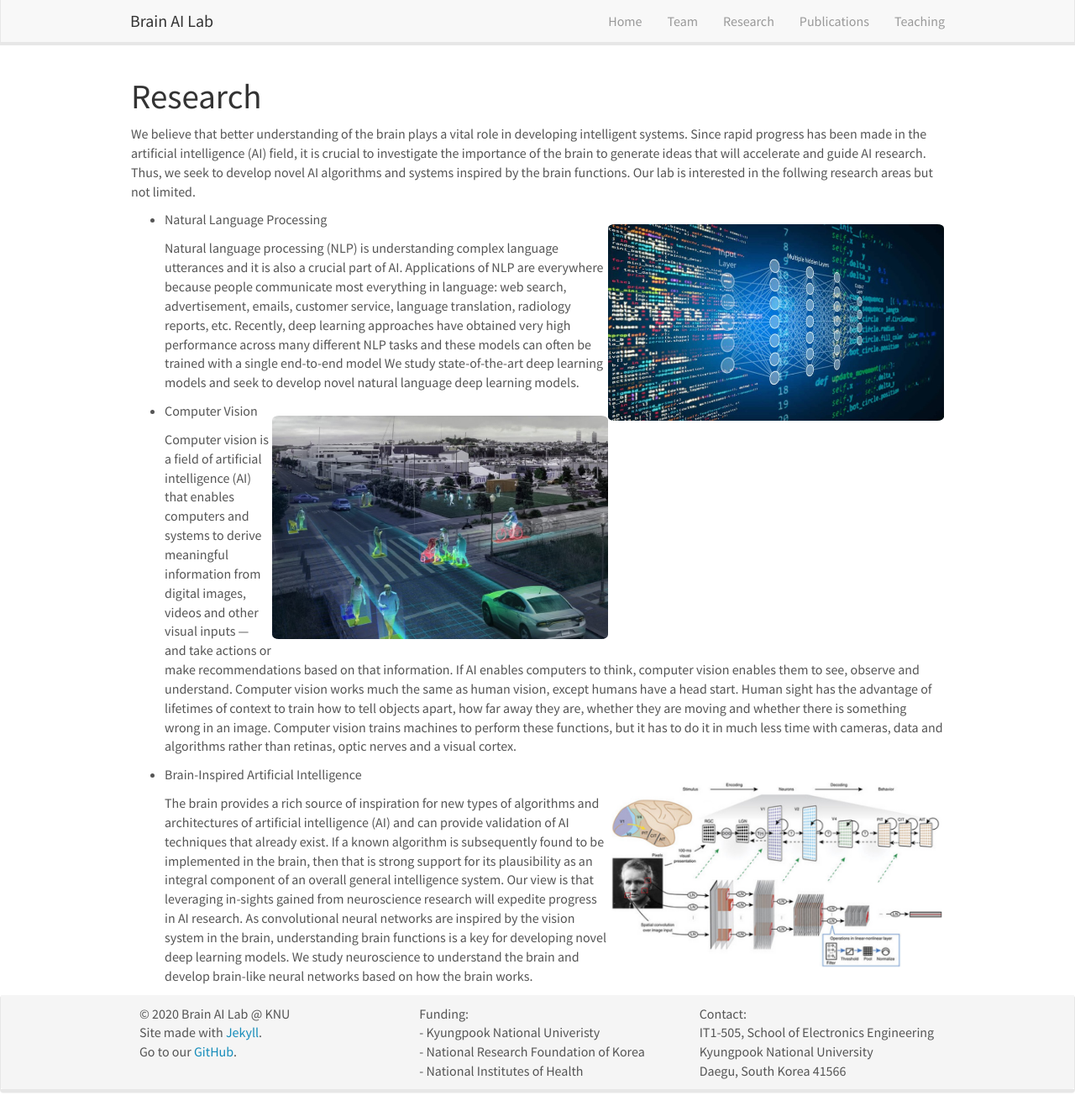
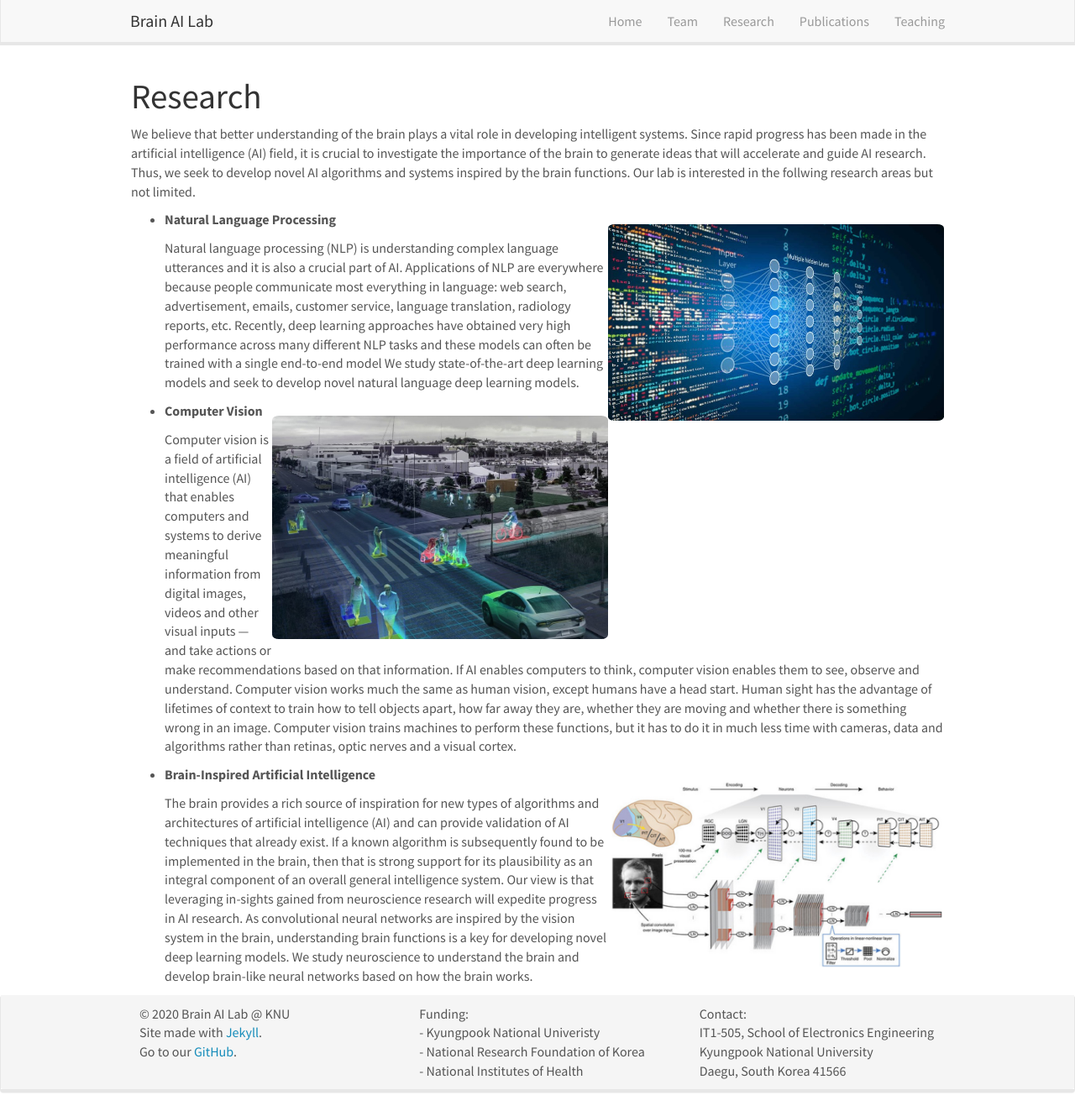
Before and after one commit to KNU-BrainAI/knu-brainai.github.io, a Jekyll site: the page built from _pages/research.md, in a window 1280 px wide and 1323 px high. Shown: the whole window at 84% size. Built offline with Jekyll 4.4.1, drawn with Linux system fonts in a browser that asks for light colours; nearby versions of some CDN libraries.

Commit message:
Update research.md

```diff
--- a/_pages/research.md
+++ b/_pages/research.md
@@ -10,15 +10,15 @@ permalink: /research/
 
 We believe that better understanding of the brain plays a vital role in developing intelligent systems. Since rapid progress has been made in the artificial intelligence (AI) field, it is crucial to investigate the importance of the brain to generate ideas that will accelerate and guide AI research. Thus, we seek to develop novel AI algorithms and systems inspired by the brain functions. Our lab is interested in the follwing research areas but not limited.
 
-- Natural Language Processing ![]({{ site.url }}{{ site.baseurl }}/images/nlp.jpg){: style="width: 400px; float: right"}
+- **Natural Language Processing** ![]({{ site.url }}{{ site.baseurl }}/images/nlp.jpg){: style="width: 400px; float: right"}
 
   Natural language processing (NLP) is understanding complex language utterances and it is also a crucial part of AI. Applications of NLP are everywhere because people communicate most everything in language: web search, advertisement, emails, customer service, language translation, radiology reports, etc. Recently, deep learning approaches have obtained very high performance across many different NLP tasks and these models can often be trained with a single end-to-end model We study state-of-the-art deep learning models and seek to develop novel natural language deep learning models.
 
 
-- Computer Vision ![]({{ site.url }}{{ site.baseurl }}/images/cv.jpg){: style="width: 400px; float: right"}
+- **Computer Vision** ![]({{ site.url }}{{ site.baseurl }}/images/cv.jpg){: style="width: 400px; float: right"}
 
   Computer vision is a field of artificial intelligence (AI) that enables computers and systems to derive meaningful information from digital images, videos and other visual inputs — and take actions or make recommendations based on that information. If AI enables computers to think, computer vision enables them to see, observe and understand. Computer vision works much the same as human vision, except humans have a head start. Human sight has the advantage of lifetimes of context to train how to tell objects apart, how far away they are, whether they are moving and whether there is something wrong in an image. Computer vision trains machines to perform these functions, but it has to do it in much less time with cameras, data and algorithms rather than retinas, optic nerves and a visual cortex.
 
-- Brain-Inspired Artificial Intelligence ![]({{ site.url }}{{ site.baseurl }}/images/cnn.png){: style="width: 400px; float: right"}
+- **Brain-Inspired Artificial Intelligence** ![]({{ site.url }}{{ site.baseurl }}/images/cnn.png){: style="width: 400px; float: right"}
 
   The brain provides a rich source of inspiration for new types of algorithms and architectures of artificial intelligence (AI) and can provide validation of AI techniques that already exist. If a known algorithm is subsequently found to be implemented in the brain, then that is strong support for its plausibility as an integral component of an overall general intelligence system. Our view is that leveraging in-sights gained from neuroscience research will expedite progress in AI research. As convolutional neural networks are inspired by the vision system in the brain, understanding brain functions is a key for developing novel deep learning models. We study neuroscience to understand the brain and develop brain-like neural networks based on how the brain works.
```
